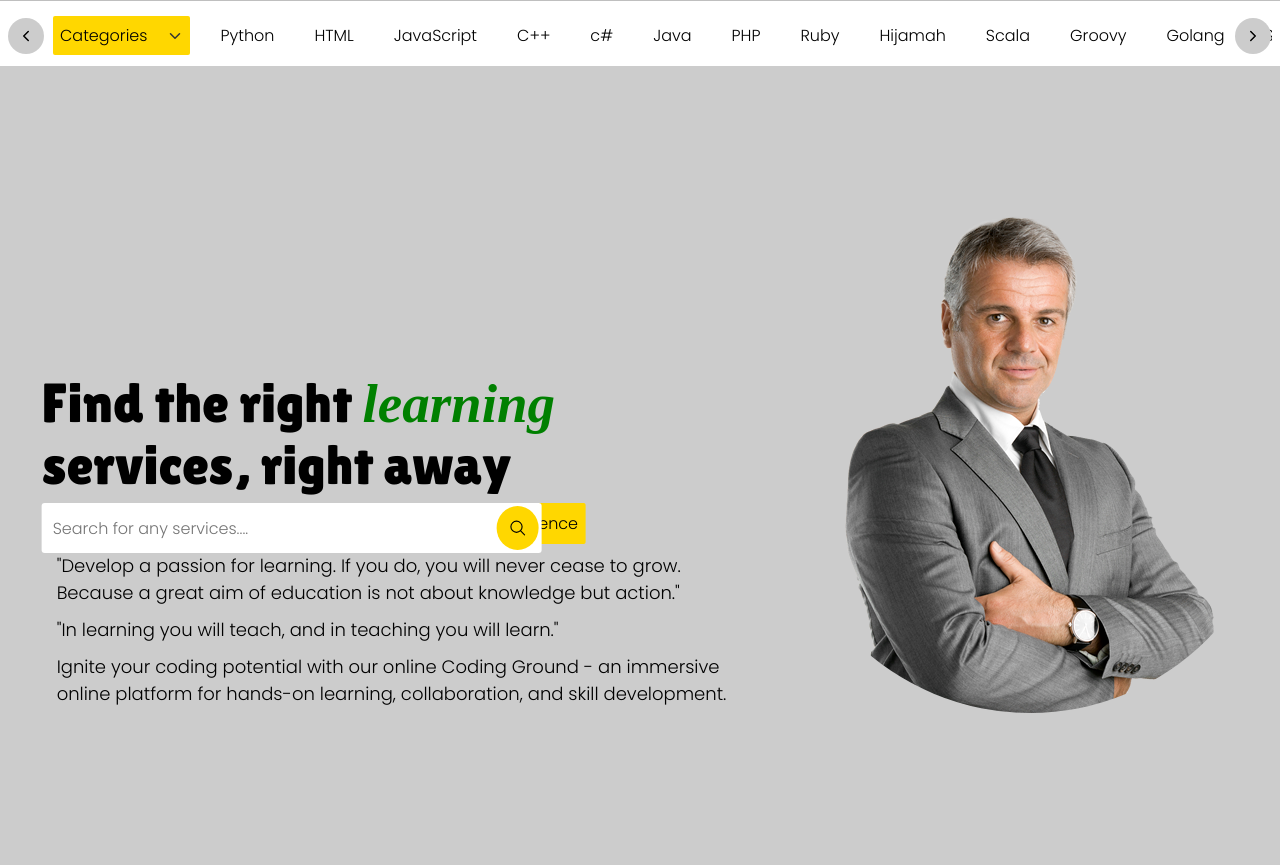
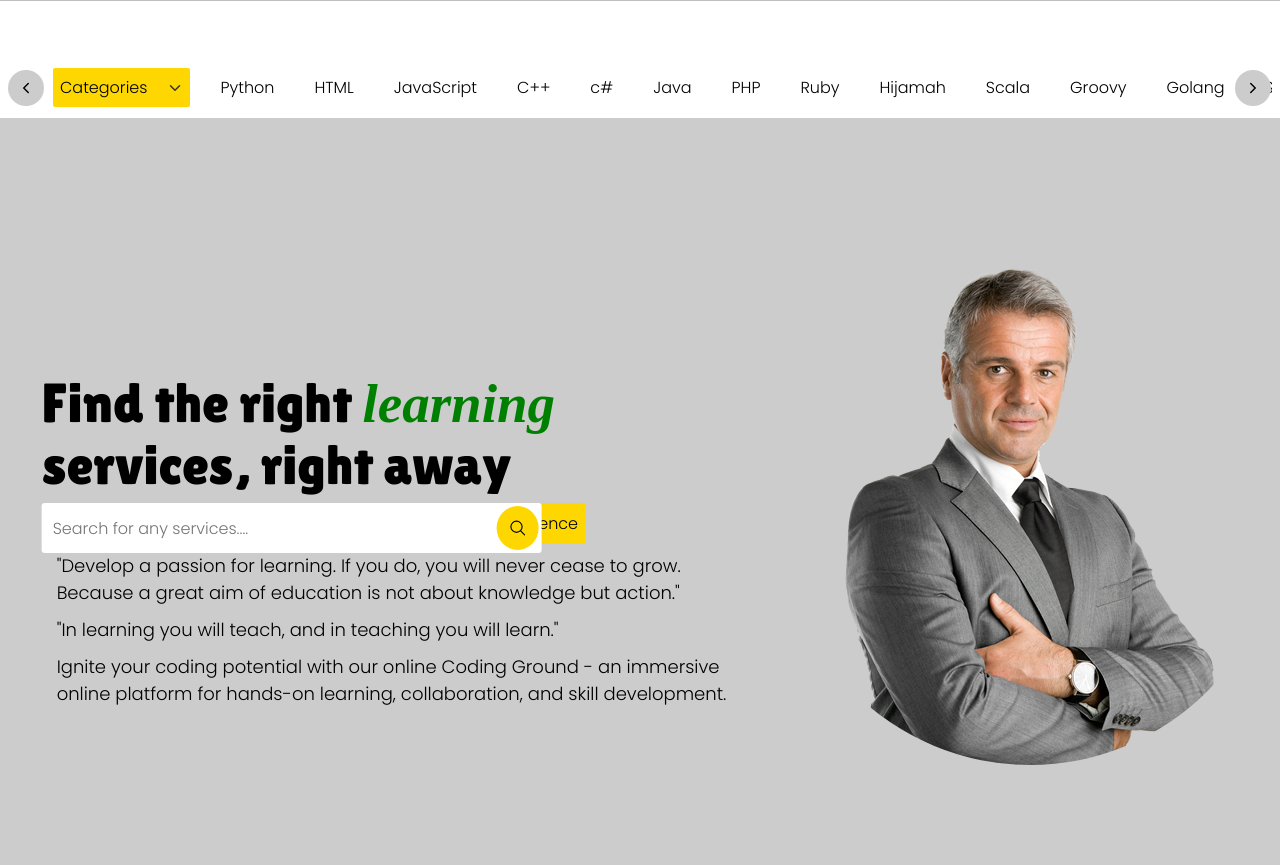
Before and after one commit to Herdham/QuickHub, a Django app: page / in a window 1280 px wide. Shown: the part 55-920 px from the top of the page. Run offline with Django 5.2, Linux system fonts and the light colour scheme; some libraries are stand-ins or nearby versions; some web fonts are replaced.

Commit message:
more changes

```diff
--- a/QuickApp/static/style/main.css
+++ b/QuickApp/static/style/main.css
@@ -349,7 +349,8 @@
     align-items: center;
     justify-content: space-between;
     padding: 8px;
-    position: relative;
+    position: sticky;
+    padding-top: 60px;
 }
 
 .allmainpage main .carousel .scrollBtn{
--- a/productionfiles/style/main.css
+++ b/productionfiles/style/main.css
@@ -349,7 +349,8 @@
     align-items: center;
     justify-content: space-between;
     padding: 8px;
-    position: relative;
+    position: sticky;
+    padding-top: 60px;
 }
 
 .allmainpage main .carousel .scrollBtn{
```
